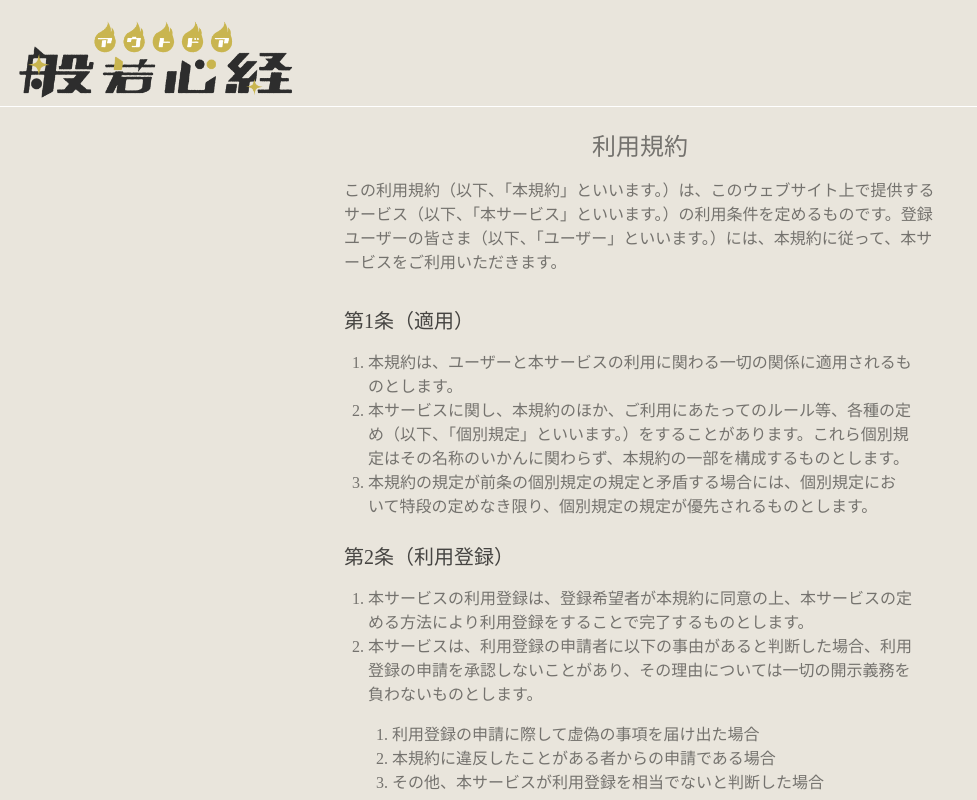
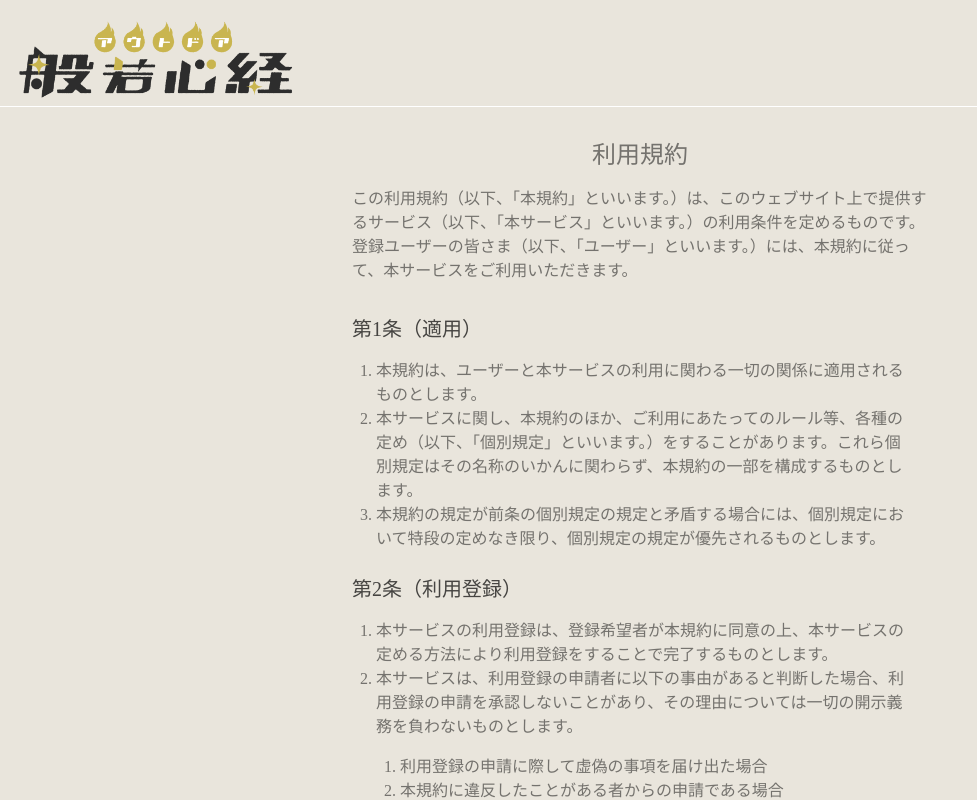
Before and after one commit to shirotamaki/outdoor-heart-sutra, a Next.js app in the folder frontend/: page /terms-of-service in a window 1280 px wide. Shown: the top 800 px of the page, without its empty margins (0-977 px from the left). Built offline with nearby package versions, Linux system fonts and the light colour scheme; no server answers; a web font is replaced by a local one.

Commit message:
🩹 不要なプロパティを削除する、パティングを調整する

```diff
--- a/frontend/src/pages/privacy-policy.tsx
+++ b/frontend/src/pages/privacy-policy.tsx
@@ -9,8 +9,8 @@ const PrivacyPolicy = () => {
     <div className='flex flex-col min-h-screen'>
       <CustomHead title='privacy-policy' />
       <Header />
-      <main className='bg-beige flex flex-grow justify-center items-center'>
-        <article className='max-w-screen-sm  font-kinuta text-black/50 p-6'>
+      <main className='bg-beige flex flex-grow justify-center'>
+        <article className='max-w-screen-sm  font-kinuta text-black/50 p-8'>
           <h1 className='text-2xl mb-4 text-black/50 text-center'>プライバシーポリシー</h1>
           <p className='mb-8'>
             「アウトドア般若心経」（以下、「本サービス」といいます。）における、ユーザーの個人情報の取扱いについて、以下のとおりプライバシーポリシー（以下、「本ポリシー」といいます。）を定めます。
--- a/frontend/src/pages/terms-of-service.tsx
+++ b/frontend/src/pages/terms-of-service.tsx
@@ -8,8 +8,8 @@ const TermsOfService = () => {
     <div className='flex flex-col min-h-screen'>
       <CustomHead title='terms-of-service' />
       <Header />
-      <main className='bg-beige flex flex-grow justify-center items-center'>
-        <article className='max-w-screen-sm  font-kinuta text-black/50 p-6'>
+      <main className='bg-beige flex flex-grow justify-center'>
+        <article className='max-w-screen-sm  font-kinuta text-black/50 p-8'>
           <h1 className='text-2xl mb-4 text-black/50 text-center'>利用規約</h1>
           <p className='mb-8'>
             この利用規約（以下、「本規約」といいます。）は、このウェブサイト上で提供するサービス（以下、「本サービス」といいます。）の利用条件を定めるものです。登録ユーザーの皆さま（以下、「ユーザー」といいます。）には、本規約に従って、本サービスをご利用いただきます。
```
